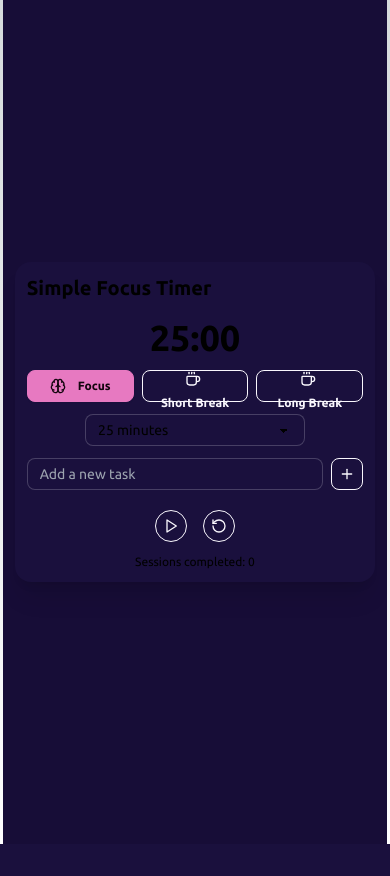
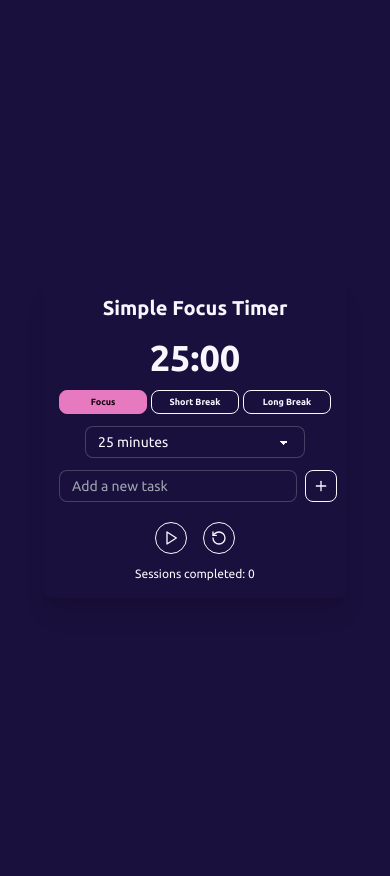
Before and after one commit to SukinShetty/focuspomo, a Next.js app: page / in a window 390 px wide. Before the commit the page ends 844 px from the top, so only its background shows below. Built offline with nearby package versions, Linux system fonts and the light colour scheme.

Commit message:
bodu colour changed

```diff
--- /dev/null
+++ b/components/Login.tsx
@@ -0,0 +1,54 @@
+import React, { useState } from 'react';
+import { useAuth } from '../contexts/AuthContext';
+import { useRouter } from 'next/navigation';
+import Link from 'next/link';
+
+export default function Login() {
+  const [email, setEmail] = useState('');
+  const [password, setPassword] = useState('');
+  const { login } = useAuth();
+  const router = useRouter();
+
+  const handleSubmit = async (e: React.FormEvent) => {
+    e.preventDefault();
+    try {
+      await login(email, password);
+      router.push('/'); // Redirect to home page after successful login
+    } catch (error) {
+      console.error('Login error:', error);
+      // TODO: Handle login error (e.g., show error message to user)
+    }
+  };
+
+  return (
+    <div className="card w-full max-w-sm mx-auto bg-base-100 shadow-xl">
+      <div className="card-body">
+        <h2 className="card-title text-2xl font-bold text-center">Login</h2>
+        <form onSubmit={handleSubmit} className="space-y-4">
+          <input
+            type="email"
+            placeholder="Email"
+            value={email}
+            onChange={(e) => setEmail(e.target.value)}
+            className="input input-bordered w-full"
+            required
+          />
+          <input
+            type="password"
+            placeholder="Password"
+            value={password}
+            onChange={(e) => setPassword(e.target.value)}
+            className="input input-bordered w-full"
+            required
+          />
+          <button type="submit" className="btn btn-primary w-full">Login</button>
+        </form>
+        <div className="text-center mt-4">
+          <Link href="/signup" className="link link-hover">
+            Need an account? Sign up
+          </Link>
+        </div>
+      </div>
+    </div>
+  );
+}
--- /dev/null
+++ b/components/Navbar.tsx
@@ -0,0 +1,13 @@
+import Link from 'next/link';
+
+export default function Navbar() {
+  return (
+    <nav className="bg-base-200 p-4">
+      <div className="container mx-auto flex justify-between items-center">
+        <Link href="/" className="text-xl font-bold">
+          FocusPomo
+        </Link>
+      </div>
+    </nav>
+  );
+}
--- /dev/null
+++ b/components/ProtectedRoute.tsx
@@ -0,0 +1,5 @@
+import { ReactNode } from 'react';
+
+export function ProtectedRoute({ children }: { children: ReactNode }) {
+  return <>{children}</>;
+}
--- /dev/null
+++ b/components/SignUp.tsx
@@ -0,0 +1,54 @@
+import React, { useState } from 'react';
+import { useAuth } from '../contexts/AuthContext';
+import { useRouter } from 'next/navigation';
+
+export default function SignUp() {
+  const [email, setEmail] = useState('');
+  const [password, setPassword] = useState('');
+  const auth = useAuth();
+  const router = useRouter();
+
+  const handleSubmit = async (e: React.FormEvent) => {
+    e.preventDefault();
+    // Remove the signup functionality for now
+    console.log('Sign up functionality not implemented yet');
+    // TODO: Implement signup logic
+  };
+
+  return (
+    <div className="flex items-center justify-center min-h-screen p-4">
+      <div className="w-full max-w-sm">
+        <div className="bg-base-100 shadow-xl rounded-lg p-6">
+          <h2 className="text-2xl font-bold text-center mb-6">Sign Up</h2>
+          <form onSubmit={handleSubmit} className="space-y-4">
+            <div>
+              <input
+                type="email"
+                placeholder="Email"
+                value={email}
+                onChange={(e) => setEmail(e.target.value)}
+                className="input input-bordered w-full"
+                required
+              />
+            </div>
+            <div>
+              <input
+                type="password"
+                placeholder="Password"
+                value={password}
+                onChange={(e) => setPassword(e.target.value)}
+                className="input input-bordered w-full"
+                required
+              />
+            </div>
+            <div>
+              <button type="submit" className="btn btn-primary w-full flex items-center justify-center">
+                <span className="text-center">Sign Up</span>
+              </button>
+            </div>
+          </form>
+        </div>
+      </div>
+    </div>
+  );
+}
--- /dev/null
+++ b/components/SignUpForm.tsx
@@ -0,0 +1,63 @@
+/**
+ * v0 by Vercel.
+ * @see https://v0.dev/t/a94tOBLwEzo
+ * Documentation: https://v0.dev/docs#integrating-generated-code-into-your-nextjs-app
+ */
+import { Card, CardContent, CardFooter } from "@/components/ui/card"
+import { Label } from "@/components/ui/label"
+import { Input } from "@/components/ui/input"
+import { Button } from "@/components/ui/button"
+import Link from "next/link"
+
+export default function SignUpForm() {
+  return (
+    <div className="w-full min-h-screen flex flex-col items-center justify-center space-y-4 p-4">
+      <div className="w-full max-w-sm space-y-2">
+        <div className="space-y-2 text-center">
+          <div className="mx-auto" />
+          <div className="space-y-2">
+            <h1 className="text-3xl font-bold">Sign Up</h1>
+            <p className="text-gray-500 dark:text-gray-400">Enter your information to create an account</p>
+          </div>
+        </div>
+        <Card>
+          <CardContent className="space-y-4">
+            <div className="space-y-2">
+              <Label htmlFor="username">Username</Label>
+              <Input id="username" placeholder="Enter your username" />
+            </div>
+            <div className="space-y-2">
+              <Label htmlFor="email">Email</Label>
+              <Input id="email" placeholder="Enter your email" />
+            </div>
+            <div className="space-y-2">
+              <Label htmlFor="password">Password</Label>
+              <Input id="password" type="password" />
+            </div>
+            <Button className="w-full">Sign Up</Button>
+          </CardContent>
+          <CardFooter>
+            <p className="text-xs">
+              By clicking Sign Up, you agree to our{" "}
+              <Link href="#" className="underline" prefetch={false}>
+                Terms of Service
+              </Link>
+              {" "}and{" "}
+              <Link href="#" className="underline" prefetch={false}>
+                Privacy Policy
+              </Link>
+            </p>
+          </CardFooter>
+        </Card>
+        <div className="space-y-2 text-center">
+          <p className="text-sm text-gray-500 dark:text-gray-400">
+            Already have an account?{" "}
+            <Link href="#" className="underline" prefetch={false}>
+              Sign in
+            </Link>
+          </p>
+        </div>
+      </div>
+    </div>
+  )
+}
--- a/components/SimpleFocusTimer.tsx
+++ b/components/SimpleFocusTimer.tsx
@@ -119,10 +119,10 @@ export default function SimpleFocusTimer() {
   }
 
   return (
-    <div className="flex items-center justify-center min-h-screen bg-base-200 p-2 sm:p-4">
-      <div className="card w-full max-w-[98%] sm:max-w-md mx-auto bg-base-100 shadow-xl">
-        <div className="card-body p-3 sm:p-6">
-          <h2 className="card-title text-xl sm:text-2xl font-bold text-center mb-2 sm:mb-4">Simple Focus Timer</h2>
+    <div className="min-h-screen bg-base-100 p-4 flex items-center justify-center">
+      <div className="w-full max-w-[98%] sm:max-w-md">
+        <div className="bg-base-100 shadow-xl rounded-lg p-4 sm:p-6">
+          <h2 className="text-xl sm:text-2xl font-bold text-center mb-4">Simple Focus Timer</h2>
           <div className="flex flex-col items-center space-y-3 sm:space-y-4">
             <motion.div
               key={time}
@@ -133,18 +133,18 @@ export default function SimpleFocusTimer() {
             >
               {formatTime(time)}
             </motion.div>
-            <div className="flex justify-center gap-2 sm:gap-3 w-full">
-              <button onClick={() => changeTimerType(TIMER_TYPES.FOCUS)} className={`btn btn-sm sm:btn-md flex-1 ${timerType === TIMER_TYPES.FOCUS ? "btn-primary" : "btn-outline"}`}>
-                <Brain className="h-4 w-4 sm:h-5 sm:w-5 mr-1 sm:mr-2" />
-                <span className="text-xs sm:text-sm">Focus</span>
+            <div className="flex justify-center gap-1 sm:gap-2 w-full">
+              <button onClick={() => changeTimerType(TIMER_TYPES.FOCUS)} className={`btn btn-xs sm:btn-sm md:btn-md flex-1 ${timerType === TIMER_TYPES.FOCUS ? "btn-primary" : "btn-outline"}`}>
+                <Brain className="hidden sm:inline-block h-4 w-4 md:h-5 md:w-5 mr-1 sm:mr-2" />
+                <span className="text-[9px] sm:text-xs md:text-sm">Focus</span>
               </button>
-              <button onClick={() => changeTimerType(TIMER_TYPES.SHORT_BREAK)} className={`btn btn-sm sm:btn-md flex-1 ${timerType === TIMER_TYPES.SHORT_BREAK ? "btn-primary" : "btn-outline"}`}>
-                <Coffee className="h-4 w-4 sm:h-5 sm:w-5 mr-1 sm:mr-2" />
-                <span className="text-xs sm:text-sm">Short Break</span>
+              <button onClick={() => changeTimerType(TIMER_TYPES.SHORT_BREAK)} className={`btn btn-xs sm:btn-sm md:btn-md flex-1 ${timerType === TIMER_TYPES.SHORT_BREAK ? "btn-primary" : "btn-outline"}`}>
+                <Coffee className="hidden sm:inline-block h-4 w-4 md:h-5 md:w-5 mr-1 sm:mr-2" />
+                <span className="text-[9px] sm:text-xs md:text-sm">Short Break</span>
               </button>
-              <button onClick={() => changeTimerType(TIMER_TYPES.LONG_BREAK)} className={`btn btn-sm sm:btn-md flex-1 ${timerType === TIMER_TYPES.LONG_BREAK ? "btn-primary" : "btn-outline"}`}>
-                <Coffee className="h-4 w-4 sm:h-5 sm:w-5 mr-1 sm:mr-2" />
-                <span className="text-xs sm:text-sm">Long Break</span>
+              <button onClick={() => changeTimerType(TIMER_TYPES.LONG_BREAK)} className={`btn btn-xs sm:btn-sm md:btn-md flex-1 ${timerType === TIMER_TYPES.LONG_BREAK ? "btn-primary" : "btn-outline"}`}>
+                <Coffee className="hidden sm:inline-block h-4 w-4 md:h-5 md:w-5 mr-1 sm:mr-2" />
+                <span className="text-[9px] sm:text-xs md:text-sm">Long Break</span>
               </button>
             </div>
             <select
--- /dev/null
+++ b/contexts/AuthContext.tsx
@@ -0,0 +1,29 @@
+import React, { createContext, useContext } from 'react';
+
+interface User {
+  email: string;
+}
+
+interface AuthContextType {
+  user: User;
+}
+
+const AuthContext = createContext<AuthContextType | undefined>(undefined);
+
+export function AuthProvider({ children }: { children: React.ReactNode }) {
+  const user = { email: 'user@example.com' };
+
+  return (
+    <AuthContext.Provider value={{ user }}>
+      {children}
+    </AuthContext.Provider>
+  );
+}
+
+export function useAuth() {
+  const context = useContext(AuthContext);
+  if (context === undefined) {
+    throw new Error('useAuth must be used within an AuthProvider');
+  }
+  return context;
+}
--- a/src/app/globals.css
+++ b/src/app/globals.css
@@ -17,13 +17,7 @@
 }
 
 body {
-  color: rgb(var(--foreground-rgb));
-  background: linear-gradient(
-      to bottom,
-      transparent,
-      rgb(var(--background-end-rgb))
-    )
-    rgb(var(--background-start-rgb));
+  /* No background property */
 }
 
 @layer utilities {
--- a/src/app/layout.tsx
+++ b/src/app/layout.tsx
@@ -1,27 +1,23 @@
-import type { Metadata } from "next";
 import { Ubuntu } from "next/font/google";
 import "./globals.css";
 
 const ubuntu = Ubuntu({
-  weight: ['300', '400', '500', '700'],
   subsets: ["latin"],
-  display: 'swap',
-  variable: '--font-ubuntu',
+  weight: ["300", "400", "500", "700"],
 });
-
-export const metadata: Metadata = {
-  title: "Simple Focus Timer",
-  description: "A Pomodoro-style focus timer application",
-};
 
 export default function RootLayout({
   children,
-}: Readonly<{
+}: {
   children: React.ReactNode;
-}>) {
+}) {
   return (
     <html lang="en">
-      <body className={ubuntu.className}>{children}</body>
+      <body className={`${ubuntu.className} min-h-screen bg-gray-100`}>
+        <main className="container mx-auto px-4 py-8">
+          {children}
+        </main>
+      </body>
     </html>
   );
 }
```
Also changed, not shown: 2 other files (tests, documents, lock files or other folders).
